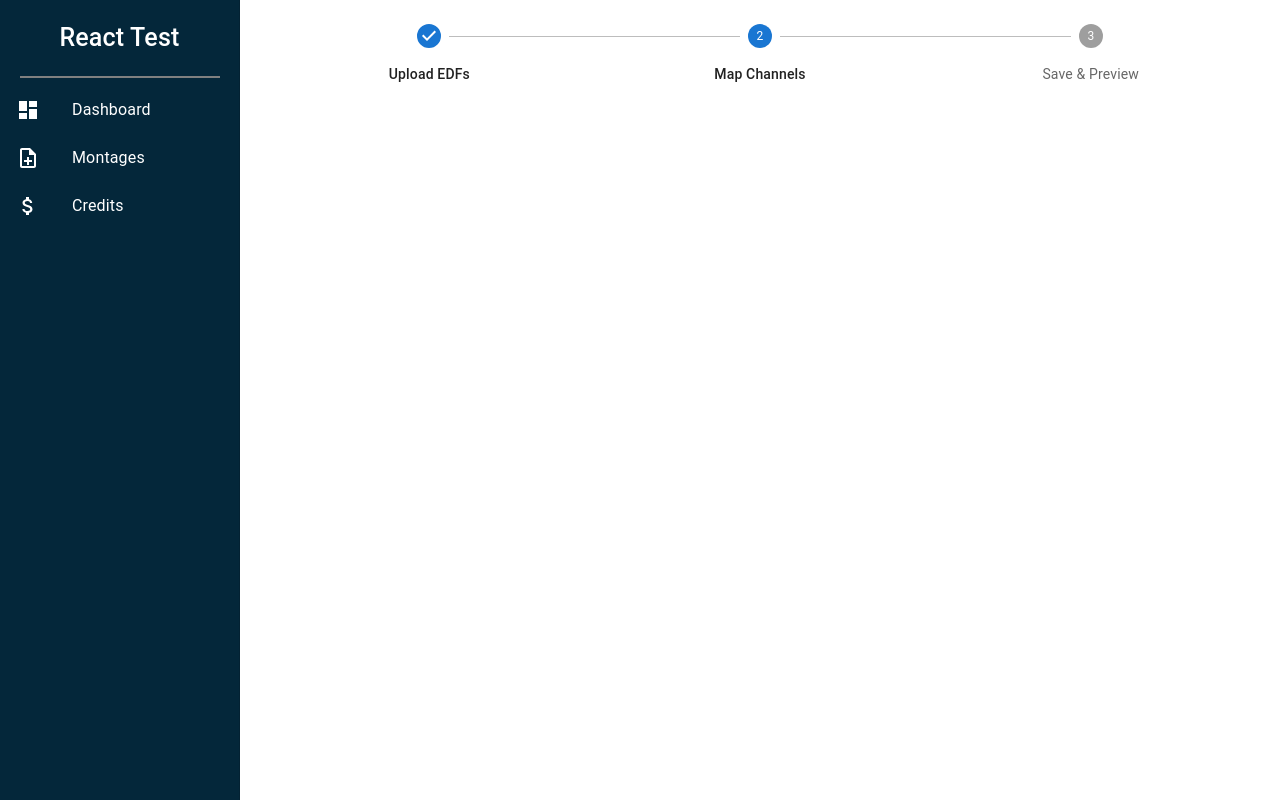
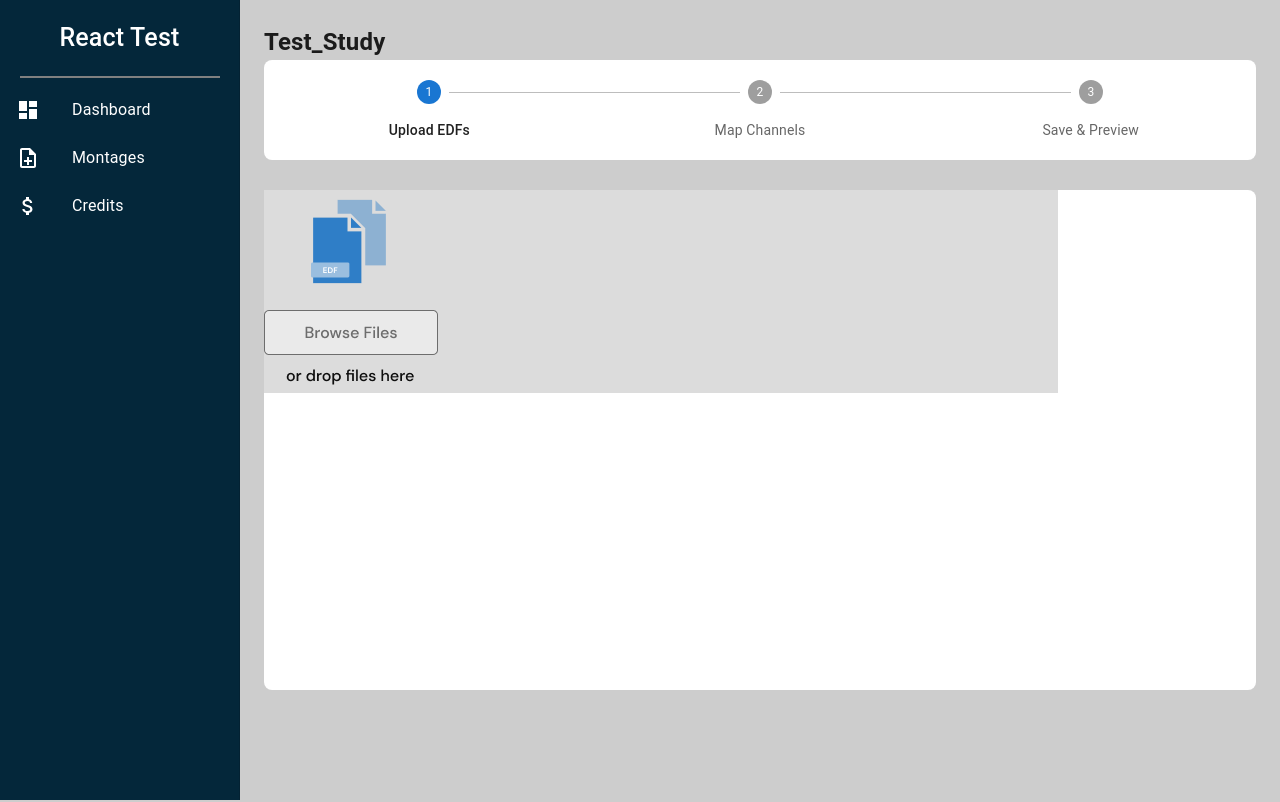
Before and after one commit to Amandeep4567/Neurobit-Technologies, a React (Vite) app: page / in a window 1280 px wide. Built offline with nearby package versions, Linux system fonts and the light colour scheme.

Commit message:
feat: code updated

```diff
--- a/src/components/DropdownBox.jsx
+++ b/src/components/DropdownBox.jsx
@@ -1,7 +1,17 @@
 import React from "react";
+import file from "../assets/file.png";
+import "../styles/CompStyles/dropdown.css";
 
 const DropdownBox = () => {
-  return <div>DropdownBox</div>;
+  return (
+    <div className="dropdown">
+      <div className="big_reactangle">
+        <div className="small_reactangle">
+          <img src={file} alt="file" />
+        </div>
+      </div>
+    </div>
+  );
 };
 
 export default DropdownBox;
--- a/src/components/Sidebar.jsx
+++ b/src/components/Sidebar.jsx
@@ -17,7 +17,7 @@ import MenuIcon from "@mui/icons-material/Menu";
 import Toolbar from "@mui/material/Toolbar";
 import Typography from "@mui/material/Typography";
 import { fontSize, height } from "@mui/system";
-import { Stepper } from ".";
+import { DropdownBox, Stepper } from ".";
 
 const drawerWidth = 240;
 
@@ -136,6 +136,8 @@ function Sidebar() {
           }}
         >
           <Stepper />
+          <DropdownBox />
+
           <Toolbar />
         </Box>
       </Box>
--- a/src/components/Stepper.jsx
+++ b/src/components/Stepper.jsx
@@ -1,3 +1,4 @@
+import "../styles/CompStyles/stepper.css";
 import * as React from "react";
 import Box from "@mui/material/Box";
 import Stepper from "@mui/material/Stepper";
@@ -8,14 +9,26 @@ const steps = ["Upload EDFs", "Map Channels", "Save & Preview"];
 
 export default function HorizontalLabelPositionBelowStepper() {
   return (
-    <Box sx={{ width: "100%" }}>
-      <Stepper activeStep={1} alternativeLabel>
-        {steps.map((label) => (
-          <Step key={label}>
-            <StepLabel>{label}</StepLabel>
-          </Step>
-        ))}
-      </Stepper>
-    </Box>
+    <div>
+      <div className="">
+        <h2>Test_Study</h2>
+      </div>
+      <Box
+        sx={{
+          width: "100%",
+          bgcolor: "#ffffff",
+          paddingY: "20px",
+          borderRadius: "8px",
+        }}
+      >
+        <Stepper alternativeLabel>
+          {steps.map((label) => (
+            <Step className="circle" key={label}>
+              <StepLabel sx={{ fontSize: "1.2rem" }}>{label}</StepLabel>
+            </Step>
+          ))}
+        </Stepper>
+      </Box>
+    </div>
   );
 }
--- a/src/index.css
+++ b/src/index.css
@@ -7,5 +7,5 @@
 }
 
 body {
-  font-family: "DM Sans", sans-serif;
+  background: #cdcdcd !important;
 }
--- a/src/pages/Homepage.jsx
+++ b/src/pages/Homepage.jsx
@@ -1,5 +1,6 @@
 import React from "react";
 import { Sidebar, Stepper, DropdownBox, BackNext } from "../components";
+import "../styles/pageStyles/homepage.css";
 
 const Homepage = () => {
   return (
@@ -7,7 +8,6 @@ const Homepage = () => {
       <div className="homepage">
         <Sidebar />
         <div className="models">
-          <DropdownBox />
           <BackNext />
         </div>
       </div>
--- /dev/null
+++ b/src/styles/CompStyles/dropdown.css
@@ -0,0 +1,16 @@
+.dropdown {
+  margin-top: 30px;
+}
+
+.big_reactangle {
+  width: 100%;
+  height: 500px;
+  background: #fff;
+  border-radius: 8px;
+}
+
+.small_reactangle {
+  width: 80%;
+  /* height: 30%; */
+  background-color: #dcdcdc;
+}
```
Also changed, not shown: src/assets/file.png (added), src/styles/CompStyles/stepper.css (added).
